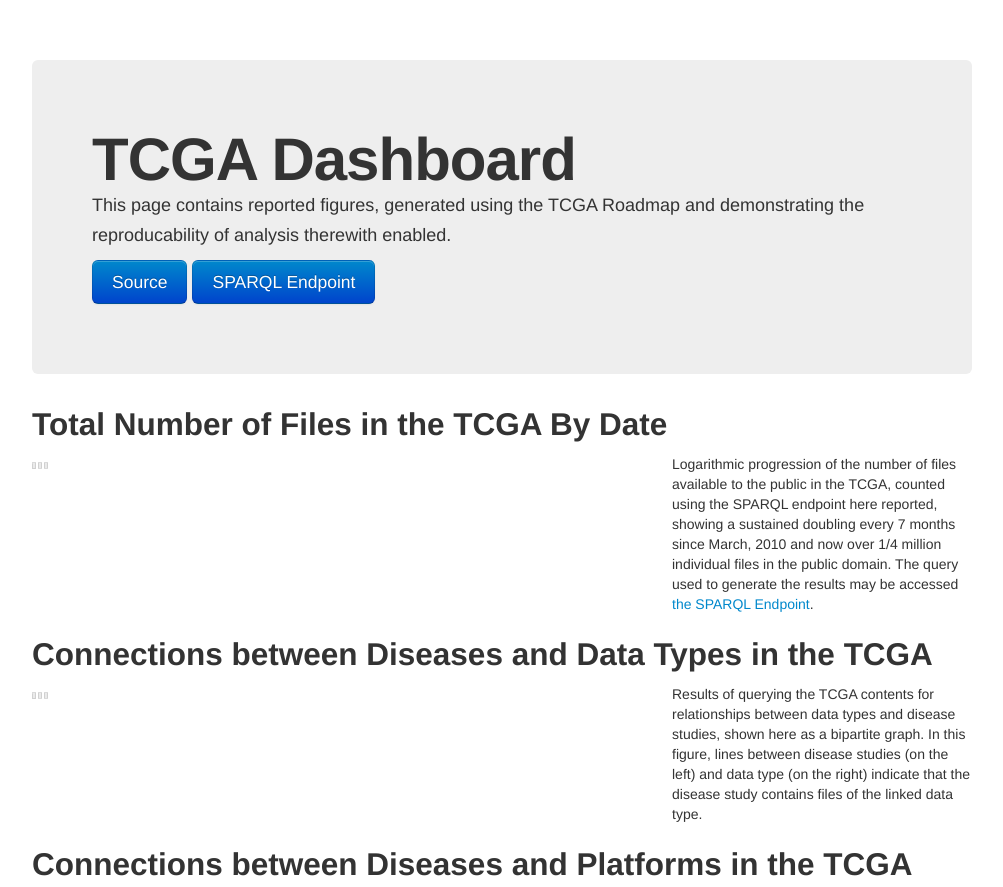
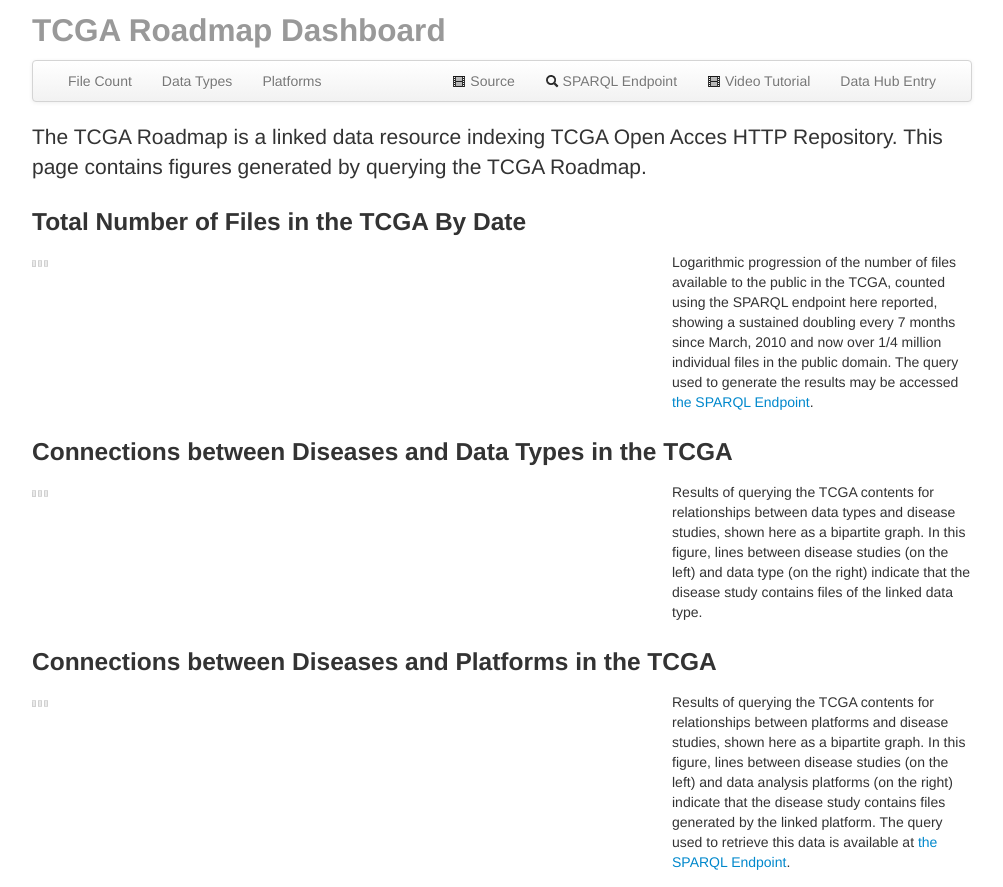
Before and after one commit to tcga/Roadmap, a plain HTML site: page index.html in a window 1280 px wide. Shown: the top 887 px of the page, without its empty margins (138-1141 px from the left). Drawn offline with Linux system fonts and the light colour scheme; files that its build step writes are made by us from their sources; a script that the page names is missing.

Commit message:
Reformatted main page

```diff
--- a/css/main.css
+++ b/css/main.css
@@ -1,10 +1,3 @@
-body {
-  padding-top: 60px; /* 60px to make the container go all the way to the bottom of the topbar */
-}
-
-.navbar form {
-  margin-bottom: 0px;
-}
 
 .disease {
   fill : goldenrod;
--- a/index.html
+++ b/index.html
@@ -2,27 +2,42 @@
 <html>
 <head>
   <title></title>
-  <link rel="stylesheet" type="text/css" href="css/bootstrap.css">
+  <link rel="stylesheet" type="text/css" href="css/bootstrap.min.css">
   <link rel="stylesheet" type="text/css" href="css/main.css">
   <meta charset="UTF-8" />
 </head>
 <body>
 
+
+
   <!-- Main Contents -->
   <div class="container">
 
     <!-- Header -->
-    <div class="hero-unit">
-      <h1>TCGA Dashboard</h1>
-      <p>This page contains reported figures, generated using the TCGA Roadmap and demonstrating the reproducability of analysis therewith enabled.</p>
-      <p>
-        <a class="btn btn-primary btn-large" href="https://github.com/tcga/Roadmap">Source</a>
-        <a class="btn btn-primary btn-large" href="http://agalpha.mathbiol.org/repositories/tcga#query">SPARQL Endpoint</a>
-      </p>
+    <div class="masthead">
+      <h2 id="top" class="muted">TCGA Roadmap Dashboard</h2>
     </div>
 
+    <div class="navbar">
+      <div class="navbar-inner">
+        <ul class="nav pull-right">
+          <li><a href="https://github.com/tcga/Roadmap"><i class="icon-film"></i> Source</a></li>
+          <li><a href="http://agalpha.mathbiol.org/repositories/tcga#query"><i class="icon-search"></i> SPARQL Endpoint</a></li>
+          <li><a href="http://youtu.be/3OoqmUnRa9g"><i class="icon-film"></i> Video Tutorial</a></li>
+          <li><a href="http://datahub.io/dataset/tcga-roadmap">Data Hub Entry</a></li>
+        </ul>
+        <ul class="nav">
+          <li><a href="#fileCount">File Count</a></li>
+          <li><a href="#dataTypes">Data Types</a></li>
+          <li><a href="#platforms">Platforms</a></li>
+        </ul>
+      </div>
+    </div>
+
+    <p class="lead">The TCGA Roadmap is a linked data resource indexing TCGA Open Acces HTTP Repository. This page contains figures generated by querying the TCGA Roadmap.</p>
+
     <!-- File Counts -->
-    <h2>Total Number of Files in the TCGA By Date</h2>
+    <h3 id="fileCount">Total Number of Files in the TCGA By Date</h3>
     <div class="row">
       <div id="FileCount" class="span8">
         <img src="img/loading.gif"></img>
@@ -33,7 +48,7 @@
     </div>
 
     <!-- Diseases vs. Data Types -->
-    <h2>Connections between Diseases and Data Types in the TCGA</h2>
+    <h3 id="dataTypes">Connections between Diseases and Data Types in the TCGA</h3>
     <div class="row">
       <div id="DiseaseTypes" class="span8">
         <img src="img/loading.gif"></img>
@@ -44,7 +59,7 @@
     </div>
 
     <!-- Diseases vs. Platforms -->
-    <h2>Connections between Diseases and Platforms in the TCGA</h2>
+    <h3 id="platforms">Connections between Diseases and Platforms in the TCGA</h3>
     <div class="row">
       <div id="DiseasePlatforms" class="span8">
         <img src="img/loading.gif"></img>
```
